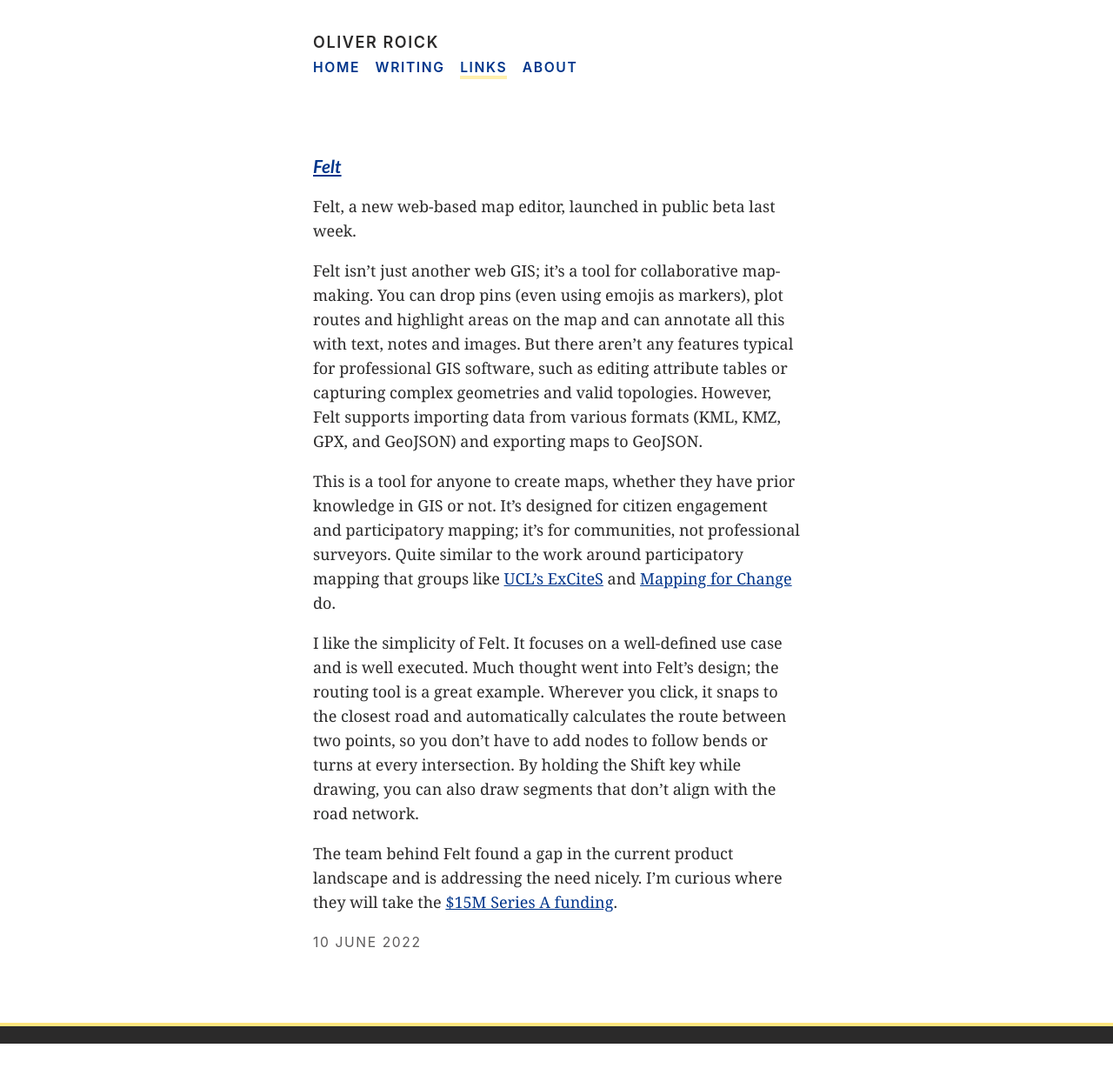
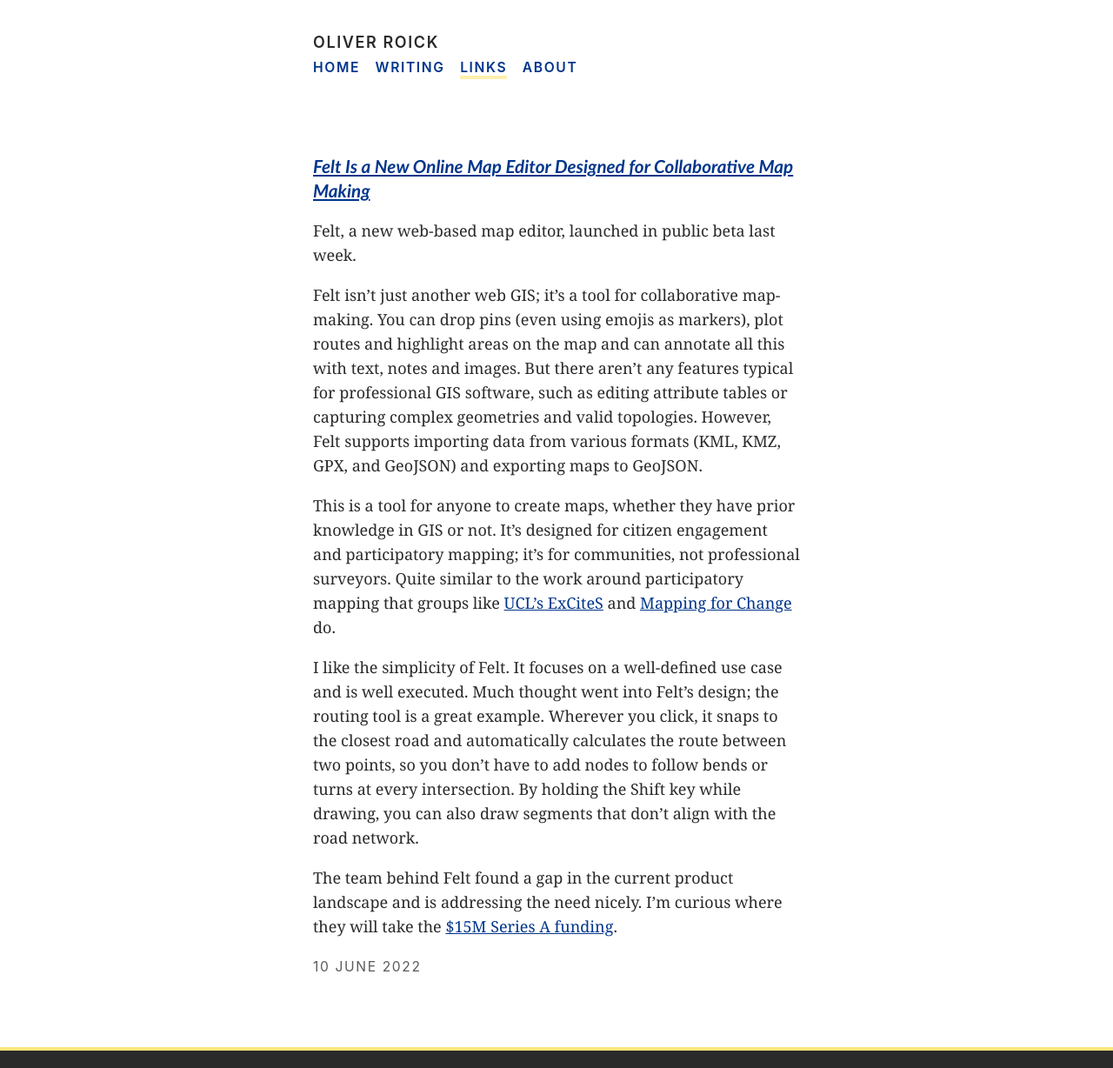
Before and after one commit to oliverroick/oliverroick.net, a Jekyll site: the page built from src/_posts/2022-06-10-felt.md, in a window 1280 px wide. Shown: the whole page at 87% size. Built offline with Jekyll 4.4.1, drawn with Linux system fonts in a browser that asks for light colours; before the commit the page ends 1200 px from its top, so only the background shows below that.

Commit message:
Update Felt title

```diff
--- a/src/_posts/2022-06-10-felt.md
+++ b/src/_posts/2022-06-10-felt.md
@@ -4,7 +4,7 @@
 body_id: links
 date: 2022-06-10 17:53:00+10:00
 highlight_code: true
-title: Felt
+title: Felt Is a New Online Map Editor Designed for Collaborative Map Making
 description: "Link: https://felt.com"
 link: https://felt.com
 ---
```
